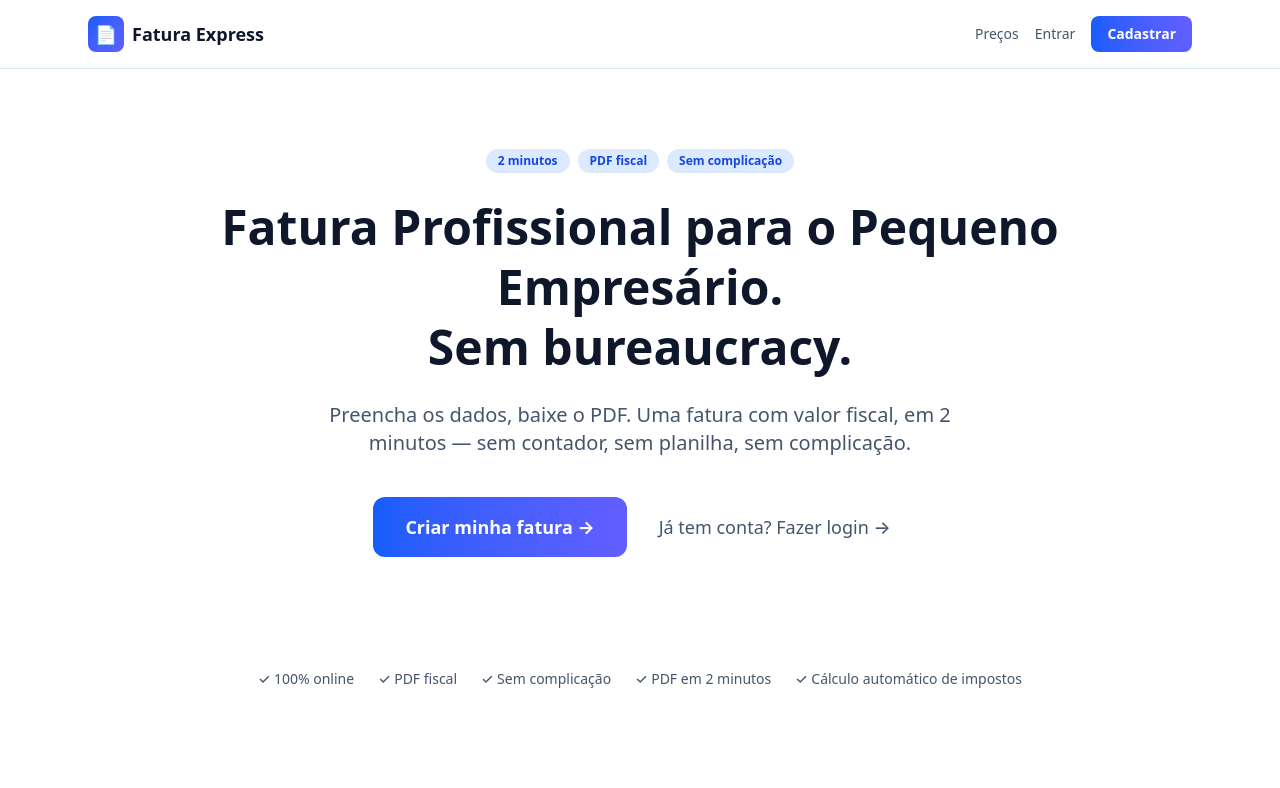
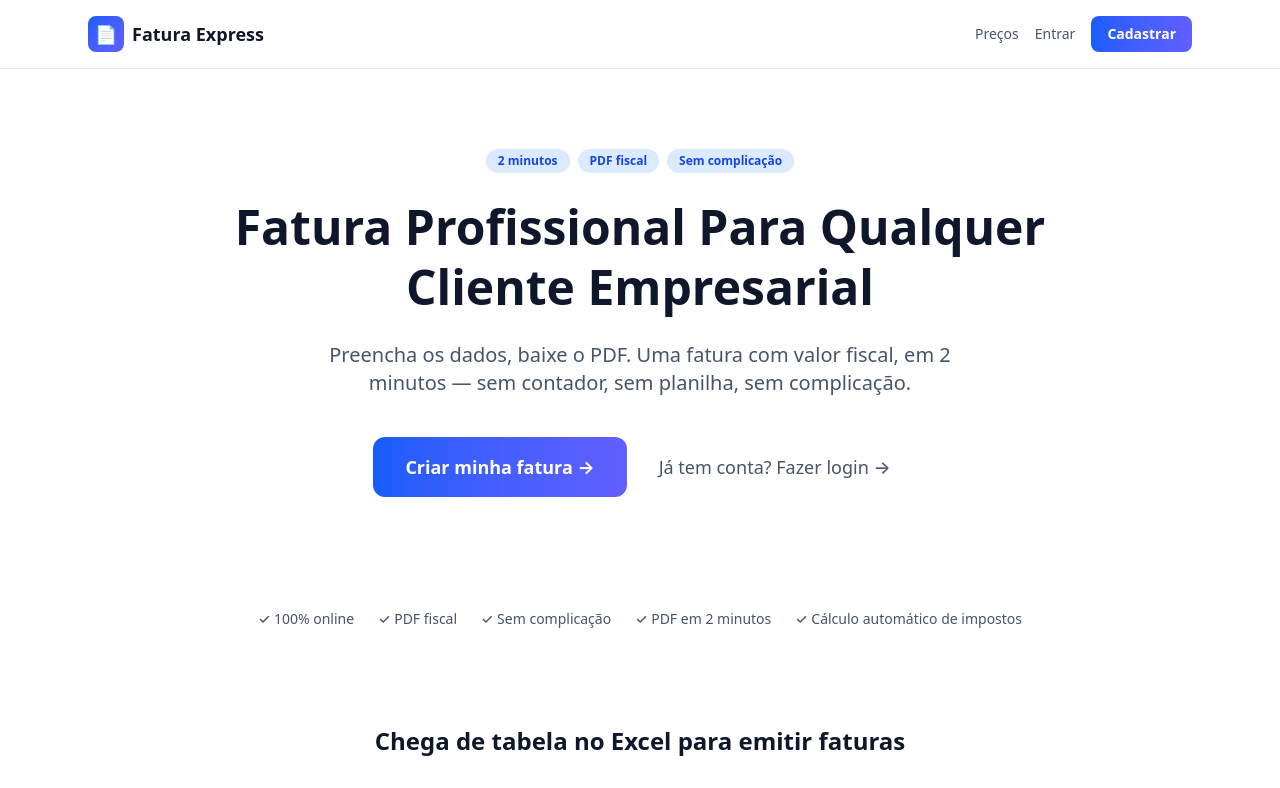
Before and after one commit to alternative-down/fatura-express, a Next.js app: page / in a window 1280 px wide. Shown: the top 788 px of the page. Built offline with nearby package versions, Linux system fonts and the light colour scheme.

Commit message:
fix(fatura): replace English 'bureaucracy' contamination with Crescendo H1 spec

```diff
--- a/src/app/page.tsx
+++ b/src/app/page.tsx
@@ -31,7 +31,7 @@ export default function HomePage() {
           </div>
 
           <h1 className="text-4xl md:text-5xl font-bold text-slate-900 mb-6 leading-tight">
-            Fatura Profissional para o Pequeno Empresário.<br />Sem bureaucracy.
+            Fatura Profissional Para Qualquer Cliente Empresarial
           </h1>
 
           <p className="text-xl text-slate-600 mb-10 max-w-2xl mx-auto">
```
